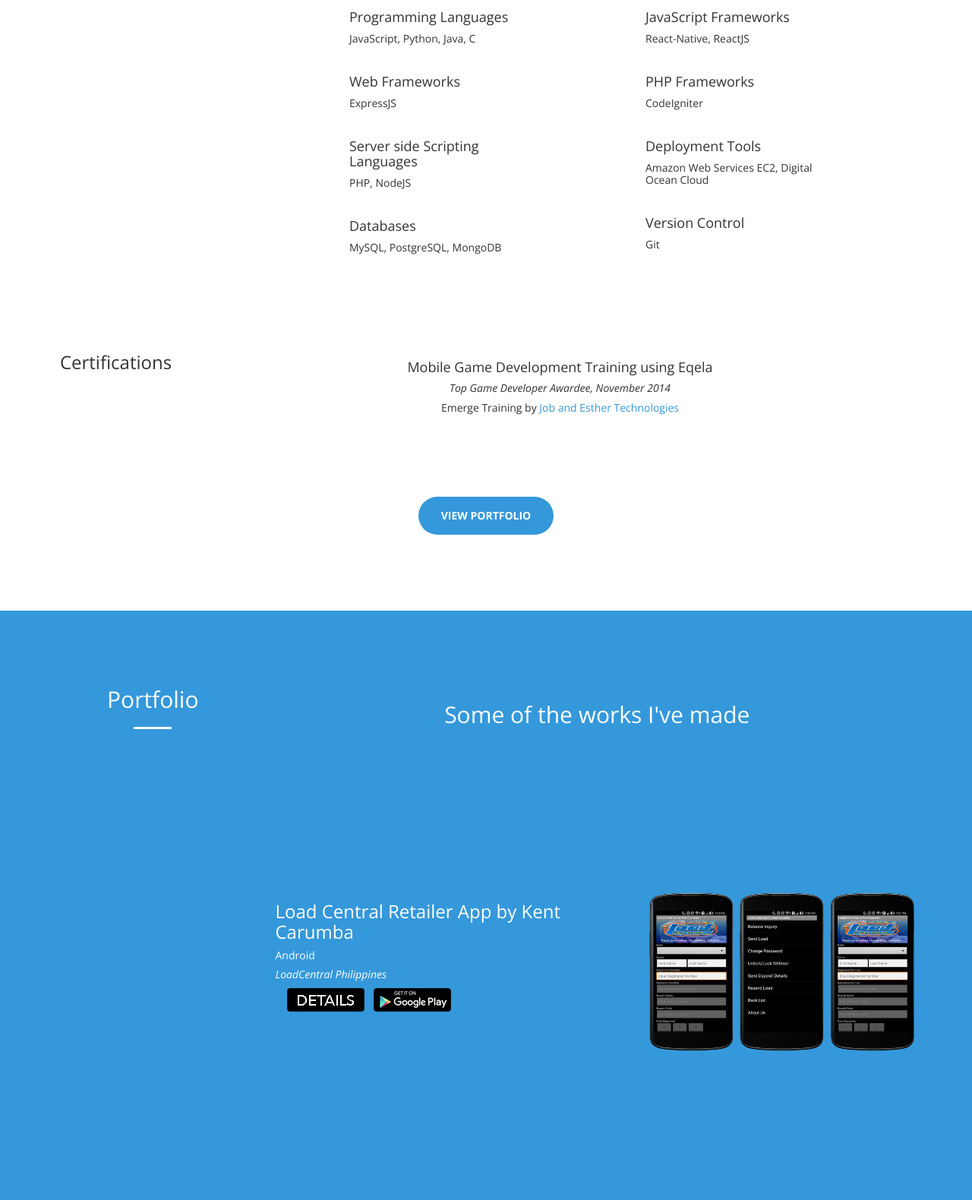
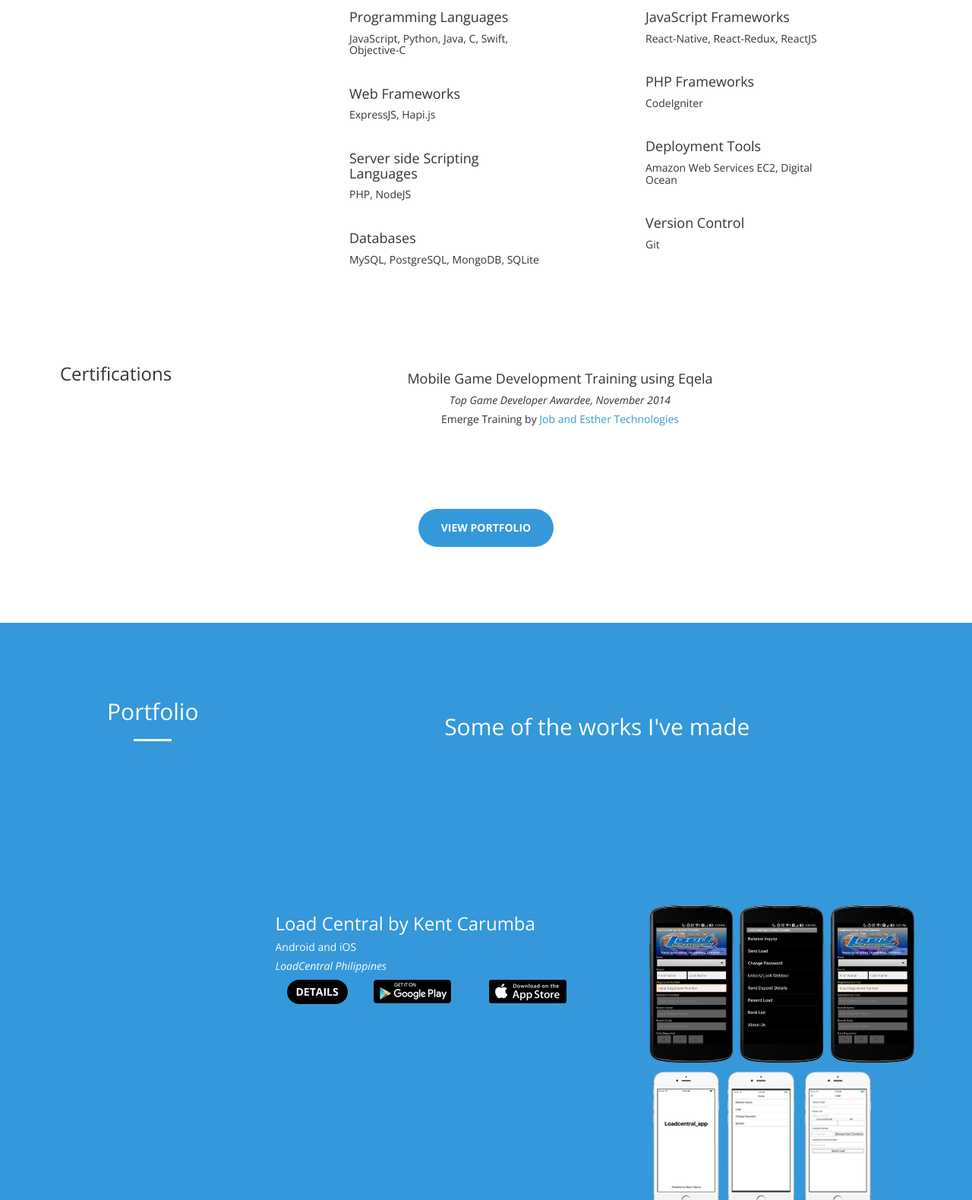
Before and after one commit to credocleo/kentportfolio, a website: page public/index.html in a window 1280 px wide. Shown: the part 1220-2800 px from the top of the page at 76% size. Drawn offline with nearby package versions, Linux system fonts and the light colour scheme.

Commit message:
Content update

```diff
--- a/public/css/styles.css
+++ b/public/css/styles.css
@@ -341,6 +341,7 @@
   color: white;
   background-color: #222222;
 }
+
 .btn-primary {
   color: white;
   background-color: #3498db;
@@ -349,6 +350,16 @@
   -moz-transition: all 0.35s;
   transition: all 0.35s;
 }
+
+.btn-portfolio {
+  color: white;
+  background-color: #000000;
+  border-color: #3498db;
+  -webkit-transition: all 0.35s;
+  -moz-transition: all 0.35s;
+  transition: all 0.35s;
+}
+
 .btn-primary:hover,
 .btn-primary:focus,
 .btn-primary.focus,
@@ -389,6 +400,9 @@
   color: #3498db;
   background-color: white;
 }
+
+
+
 .btn {
   font-family: 'Open Sans', 'Helvetica Neue', Arial, sans-serif;
   border: none;
@@ -409,6 +423,8 @@
   text-shadow: none;
   background: #222222;
 }
+
+
 img::selection {
   color: white;
   background: transparent;
@@ -459,6 +475,10 @@
 
 .smallspacebefore{
   margin-top: 50px;
+}
+
+.averagespacebefore{
+  margin-top: 75px;
 }
 
 .medspacebefore{
--- a/public/index.html
+++ b/public/index.html
@@ -76,11 +76,14 @@
 
         <div class="main-container">
                 <div class="text-container half-width full-height">
-                    <div class="header-container bigspacebefore">
+                    <div class="smallspacebefore">
+                        <div class="header-container">
+                            <img class="img-responsive" src="img/kmclogo.png">
+                        </div>
+                    </div>
+                    <div class="header-container medspacebefore">
                         <header>
-                            <div class="header-container">
-                               <img class="img-responsive" src="img/kmclogo.png">
-                            </div>
+
                             <h1 class="intro-heading">Kent Mharjoli Carumba</h1>
                             <h2 class="intro-lead-in"><em>Software Engineer</em></h2>
                             <div class="smallspacebefore">
@@ -120,27 +123,27 @@
             <div class="row averagespaceafter">
                 <div class="col-md-offset-4  col-md-3 text-left">
                     <h4>Programming Languages</h4>
-                        <h5>JavaScript, Python, Java, C</h5>
+                        <h5>JavaScript, Python, Java, C, Swift, Objective-C</h5>
                     <br>
                     <h4>Web Frameworks</h4>
-                        <h5>ExpressJS</h5>
+                        <h5>ExpressJS, Hapi.js</h5>
                     <br>
                     <h4>Server side Scripting Languages</h4>
                         <h5>PHP, NodeJS</h5>
                     <br>
                     <h4>Databases</h4>
-                        <h5>MySQL, PostgreSQL, MongoDB</h5>
+                        <h5>MySQL, PostgreSQL, MongoDB, SQLite</h5>
                     <br>
                  </div>
                  <div class="col-md-3 col-md-offset-1">
                     <h4>JavaScript Frameworks</h4>
-                        <h5>React-Native, ReactJS</h5>
+                        <h5>React-Native, React-Redux, ReactJS</h5>
                     <br>
                     <h4>PHP Frameworks</h4>
                         <h5>CodeIgniter</h5>
                     <br>
                     <h4>Deployment Tools</h4>
-                        <h5>Amazon Web Services EC2, Digital Ocean Cloud</h5>
+                        <h5>Amazon Web Services EC2, Digital Ocean</h5>
                     <br>
                     <h4>Version Control</h4>
                         <h5>Git</h5>
@@ -174,31 +177,41 @@
                     <h2>Some of the works I've made</h2>
                 </div>
             </div>
+            <!--LoadCentral Retailer-->
             <div class="row biggerspaceafter">
                 <div class="col-md-offset-3 col-md-5">
                     <h3 class="text-left">
-                        Load Central Retailer App by Kent Carumba
+                        Load Central by Kent Carumba
                     </h3>
                     <h5 class="text-left">
-                        Android
+                        Android and iOS
                     </h5>
 
                     <h5 class="text-left">
                         <em>LoadCentral Philippines</em>
                     </h5>
                     <div class="col-md-3 smallsmallspaceafter">
-                        <img data-toggle="modal" data-target="#loadcentralRetailer" src="img/detailsbutton.png">
+                        <button class="btn btn-portfolio" data-toggle="modal" data-target="#loadcentralRetailer">
+                            Details
+                        </button>
                     </div>
-                    <div class="col-md-4">
+                    <div class="col-md-4 smallsmallspaceafter">
                         <a href="https://play.google.com/store/apps/details?id=carumba.loadcentral&hl=en">
                             <img class="img-responsive" src="img/googleplay.png">
+                        </a>
+                    </div>
+                     <div class="col-md-4">
+                        <a href="https://itunes.apple.com/ph/app/loadcentral-app-by-kent-carumba/id1197238501?mt=8">
+                            <img class="img-responsive" src="img/appstore.png">
                         </a>
                     </div>
                 </div>
                 <div class="col-md-4">
                     <img class="img-responsive" src="img/loadcentral-android.png">
+                    <img class="img-responsive" src="img/loadcentral-ios.png">
                 </div>
             </div>
+            <!--LoadCentral Dealer-->
             <div class="row biggerspaceafter">
                 <div class="col-md-offset-3 col-md-4">
                    <img class="img-responsive" src="img/loadcentraldealerapp-android.png">
@@ -214,7 +227,7 @@
                         <em>LoadCentral Philippines</em>
                     </h5>
                     <div class="col-md-3 smallsmallspaceafter">
-                        <img data-toggle="modal" data-target="#loadcentralDealer" src="img/detailsbutton.png">
+                        <button data-toggle="modal" data-target="#loadcentralDealer" class="btn btn-portfolio" ">Details</button>
                         <br>
                     </div>
                     <div class="col-md-4">
@@ -225,6 +238,7 @@
 
                 </div>
             </div>
+            <!--W&L-->
             <div class="row bigspaceafter">
                 <div class="col-md-offset-3 col-md-5 smallsmallspaceafter">
                     <h3 class="text-left">
@@ -238,17 +252,16 @@
                     </h5>
                     <h6>*App not available anymore in Google Play and App Store</h6>
                     <div class="col-md-3 smallsmallspaceafter">
-                        <img data-toggle="modal" data-target="#wlacfi" src="img/detailsbutton.png">
+                        <button data-toggle="modal" data-target="#wlacfi" class="btn btn-portfolio">Details</button>
                     </div>
                     <div class="col-md-3 smallsmallspaceafter">
                         <a href="https://apkpure.com/w-l-acfi-calculator/wellnesslifestyle.acfi_calculator">
-                            <img src="img/ANDROID.png">
-
+                            <button class="btn btn-portfolio">Android</button>
                         </a>
                     </div>
                     <div class="col-md-3">
                         <a href="http://download.cnet.com/W-L-ACFI-Calculator/3000-2129_4-75556055.html">
-                            <img src="img/IOS.png">
+                            <button class="btn btn-portfolio">iOS</button>
                             <br>
                         </a>
                     </div>
@@ -259,6 +272,9 @@
                     <img class="img-responsive" src="img/acfiandroid.png">
                 </div>
             </div>
+
+
+            <!--Other projects-->
             <div class="row">
                 <div class="col-md-3 text-center">
                 </div>
@@ -322,26 +338,27 @@
         </div>
     </section>
 
-    <!--LoadCentral Retailer App Modal-->
+    <!--LoadCentral Modal-->
     <div class="modal fade" id="loadcentralRetailer" tabindex="-1" role="dialog" aria-labelledby="loadcentralretailerLabel">
       <div class="modal-dialog" role="document">
         <div class="modal-content">
           <div class="modal-header">
             <button type="button" class="close" data-dismiss="modal" aria-label="Close"><span aria-hidden="true">&times;</span></button>
-            <h4 class="modal-title text-center" id="loadcentralretailerLabel"><strong>Load Central Retailer App by Kent Carumba</strong></h4>
+            <h4 class="modal-title text-center" id="loadcentralretailerLabel"><strong>Load Central by Kent Carumba</strong></h4>
           </div>
           <div class="modal-body">
-            <img class="img-responsive img-centered" src="img/loadcentralretail.jpg" alt="">
+            <img class="img-responsive img-centered" src="img/loadcentralretail.jpg" alt="LoadCentral Retailer App- Android">
+             <img class="img-responsive img-centered" src="img/loadcentral_ios_details.png" alt="LoadCentral Retailer App- iOS">
             <p class="text-center modals smallspacebefore">
                 LoadCentral is a distribution solution provider for all prepaid services such as E-Loads, Physical Call Cards, Prepaid Internet Cards, Online Gaming Cards, Satellite Cards and others in the Philippines.</p>
             <p class="text-center modals">
                 This project is my own version of the LoadCentral Retailer App. Through this app, retailers can sell prepaid airtime credits and can also sell popular prepaid card products (e-load & Aload, prepaid call cards, prepaid internet cards, online gaming cards, etc.) without having any sort of physical cards in their possession. Futhermore, retailers can do Balance Inquiry, Send Bank Deposit Details, View List of Authorized Bank Accounts for depositing purposes. The most notable feature of this app is the <strong>Contact list</strong> where retailers can conveniently browse through their contact list to reload their clients.
             </p>
             <p class="text-center modals">
-                Roles: Android Developer
+                Roles: Android and iOS Developer
             </p>
             <p class="text-center modals">
-                Technologies: Native Android, Java
+                Technologies: Native Android, Java, Swift, React-Native
             </p>
           </div>
           <div class="modal-footer">
```
Also changed, not shown: public/img/ANDROID.png (deleted), public/img/IOS.png (deleted), public/img/appstore.png (added), public/img/detailsbutton.png (deleted), public/img/loadcentral-ios.png (added), public/img/loadcentral_ios_details.png (added).
